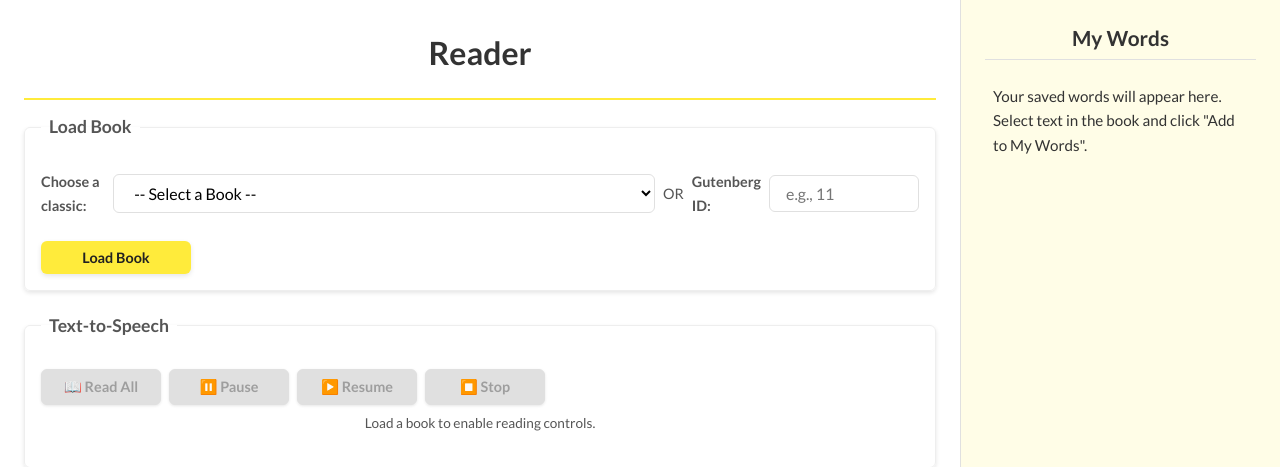
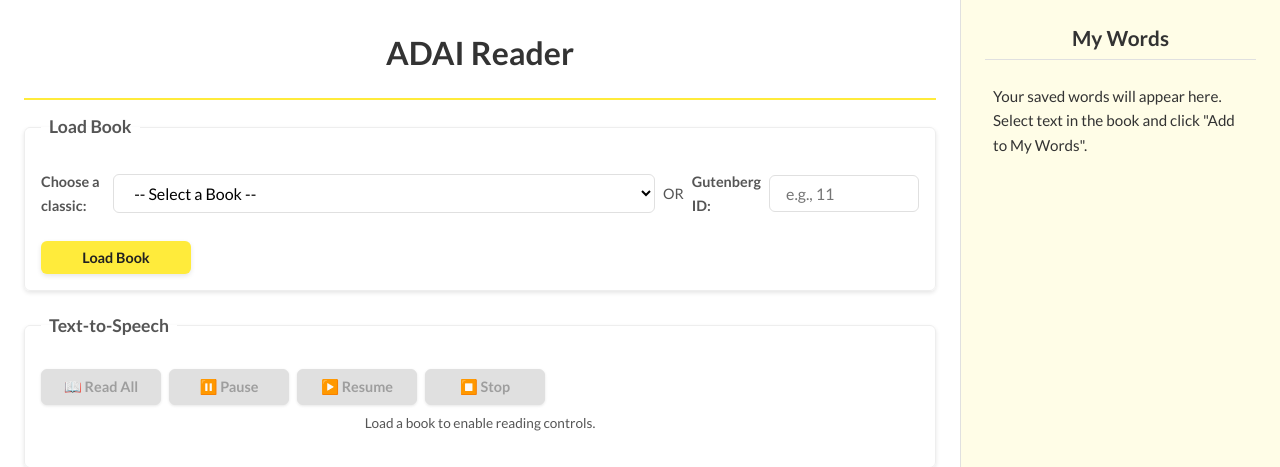
Before and after one commit to azazel1805/adaireader, a Flask app: page / in a window 1280 px wide. Shown: the top 467 px of the page. Run offline with Flask 3, Linux system fonts and the light colour scheme.

Commit message:
Update index.html

```diff
--- a/templates/index.html
+++ b/templates/index.html
@@ -29,7 +29,7 @@
     <div class="container">
         <main class="main-content-area">
             <header class="app-header">
-                <h1>Reader</h1>
+                <h1>ADAI Reader</h1>
             </header>
 
             <section class="controls-section">
@@ -112,4 +112,5 @@
       }
     </script>
 </body>
+
 </html>
```
